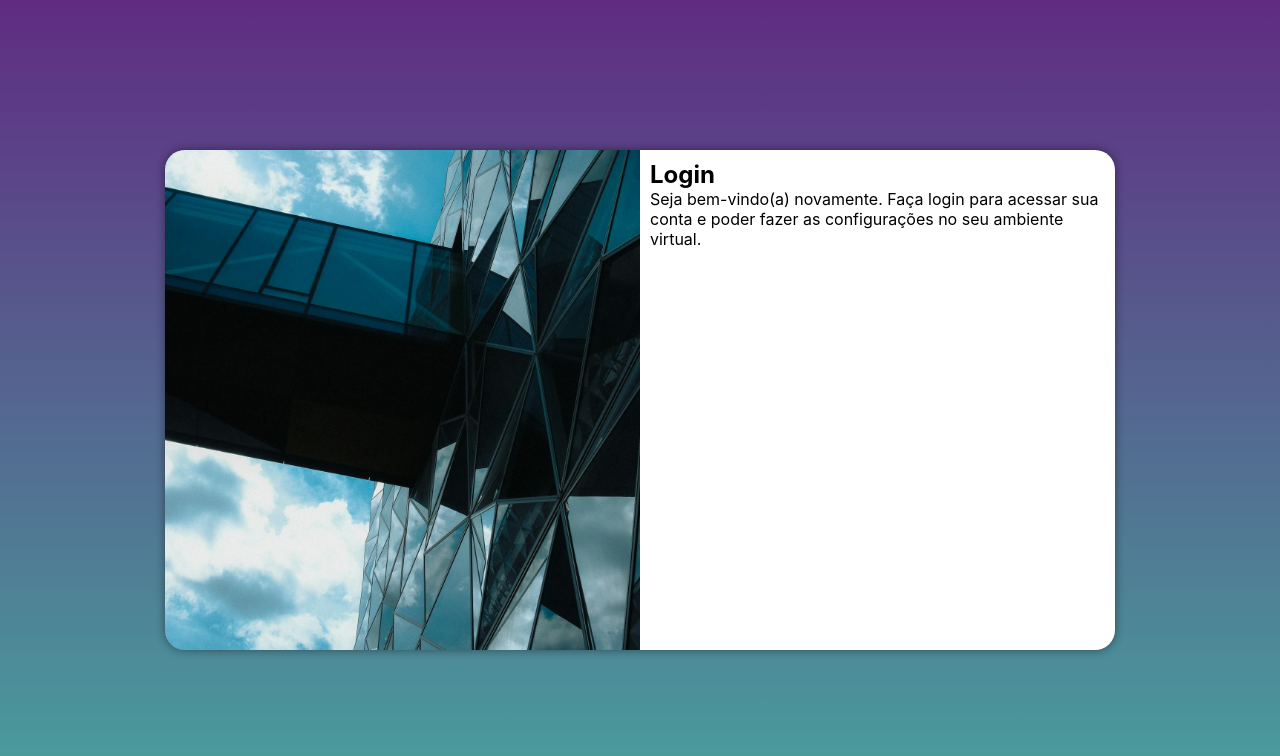
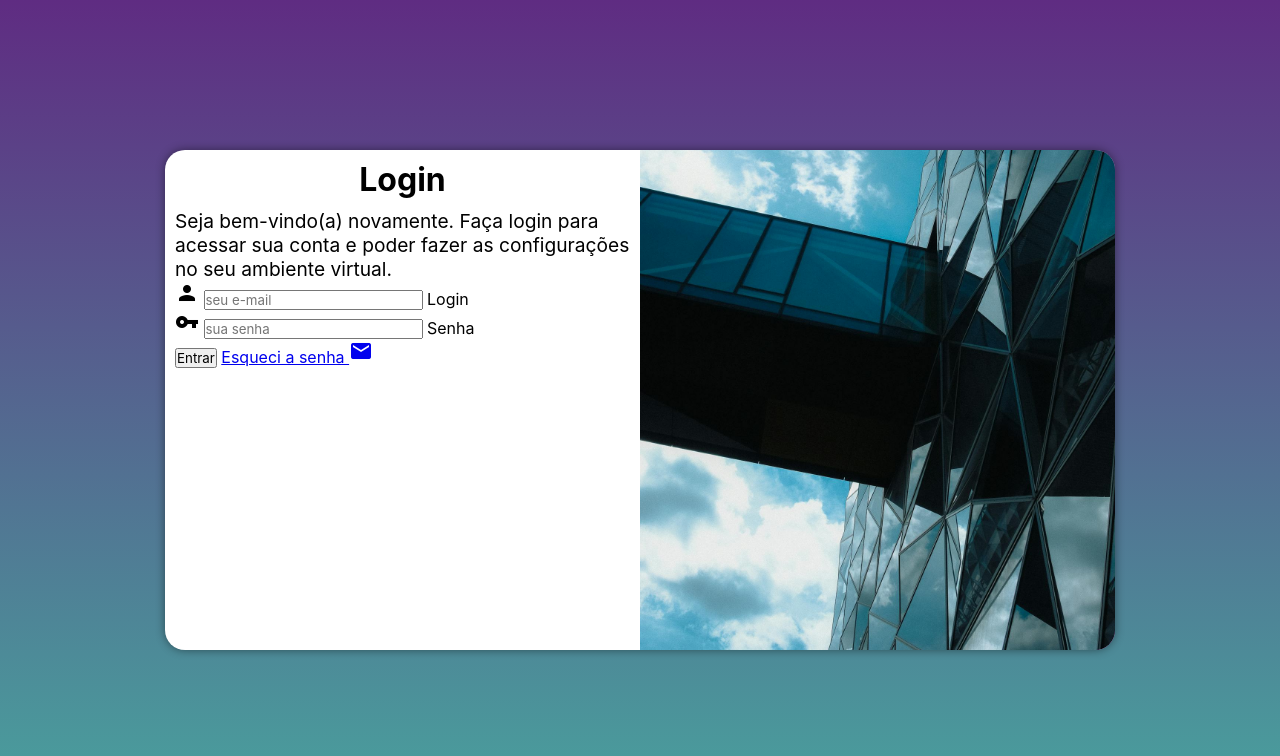
Before and after one commit to joao-robertu/projeto-login, a plain HTML site: page index.html in a window 1280 px wide. Drawn offline with Linux system fonts and the light colour scheme.

Commit message:
Adicionei o formulário

```diff
--- a/estilos/media-query.css
+++ b/estilos/media-query.css
@@ -1,6 +1,6 @@
 @charset "UTF-8";
 
-@media screen and (min-width: 768px) and (max-width: 992px) {
+@media screen and (min-width: 768px) and (max-width: 992px) { /* TABLET */
 
     body {
         background-image: linear-gradient(to top, #49a09d, #5f2c82);
@@ -22,7 +22,7 @@
     }
 }
 
-@media screen and (min-width: 992px) {
+@media screen and (min-width: 992px) { /* TELAS MAIORES */
 
     body {
         background-image: linear-gradient(to top, #49a09d, #5f2c82);
@@ -33,7 +33,7 @@
     }
 
     section#login > div#imagem {
-        float: left;
+        float: right;
         width: 50%;
         height: 100%;
     }
@@ -41,6 +41,13 @@
     section#login > div#formulario {
         float: left;
         width: 50%;
+    }
 
+    div#formulario > h1 {
+        font-size: 2em;
+    }
+
+    div#formulario > p {
+        font-size: 1.2em;
     }
 }
--- a/estilos/style.css
+++ b/estilos/style.css
@@ -54,3 +54,12 @@ section#login > div#formulario {
     display: block;
     padding: 10px;
 }
+
+div#formulario > h1 {
+    text-align: center;
+    margin-bottom: 10px;
+}
+
+div#formulario > p {
+    font-size: 0.8em;
+}
--- a/index.html
+++ b/index.html
@@ -4,6 +4,7 @@
     <meta charset="UTF-8">
     <meta name="viewport" content="width=device-width, initial-scale=1.0">
     <title>Login</title>
+    <link href="https://fonts.googleapis.com/icon?family=Material+Icons" rel="stylesheet">
     <link rel="stylesheet" href="estilos/style.css">
     <link rel="stylesheet" href="estilos/media-query.css">
 </head>
@@ -16,8 +17,21 @@
             <div id="formulario">
                 <h1>Login</h1>
                 <p>Seja bem-vindo(a) novamente. Faça login para acessar sua conta e poder fazer as configurações no seu ambiente virtual.</p>
-                <form action="login.php" method="post">
-
+                <form action="login.php" method="post" autocomplete="on">
+                    <div class="campo">
+                        <i class="material-icons">person</i>
+                        <input type="email" name="login" id="ilogin" placeholder="seu e-mail" autocomplete="email" required maxlength="30">
+                        <label for="ilogin">Login</label>
+                    </div>
+                    <div class="campo">
+                        <i class="material-icons">vpn_key</i>
+                        <input type="password" name="senha" id="isenha" placeholder="sua senha" autocomplete="current-password" required minlength="8" maxlength="20">
+                        <label for="isenha">Senha</label>
+                    </div>
+                    <input type="submit" value="Entrar">
+                    <a href="esqueci.html">
+                        Esqueci a senha <i class="material-icons">mail</i>
+                    </a>
                 </form>
             </div>
 
```
